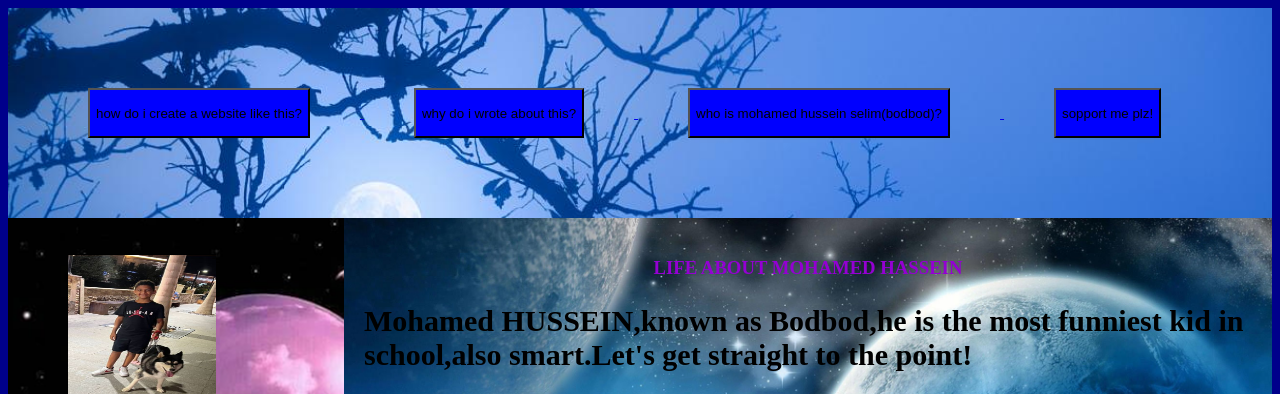
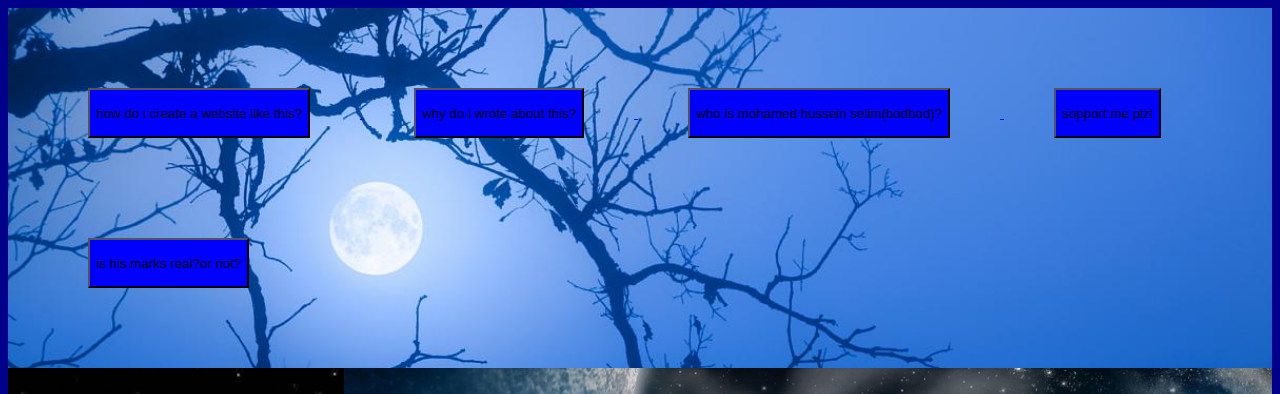
Before and after one commit to ifahad123/hello, a plain HTML site: page index.html in a window 1280 px wide. Shown: the top 394 px of the page. Drawn offline with Linux system fonts and the light colour scheme.

Commit message:
Update index.html

```diff
--- a/index.html
+++ b/index.html
@@ -21,6 +21,7 @@
       }
 
       button {
+
         background-color: blue;
 
         height: 50px;
@@ -92,6 +93,8 @@
 
       h2 {
         font-size: 30px;
+        color: blue;
+
       }
 
       /* Style the footer */
@@ -134,6 +137,9 @@
       <a>
         <button>sopport me plz!</button>
       </a>
+      <a href="is">
+        <button>is his marks real?or not?</button>
+    </a>
     </header>
 
     <section>
```
